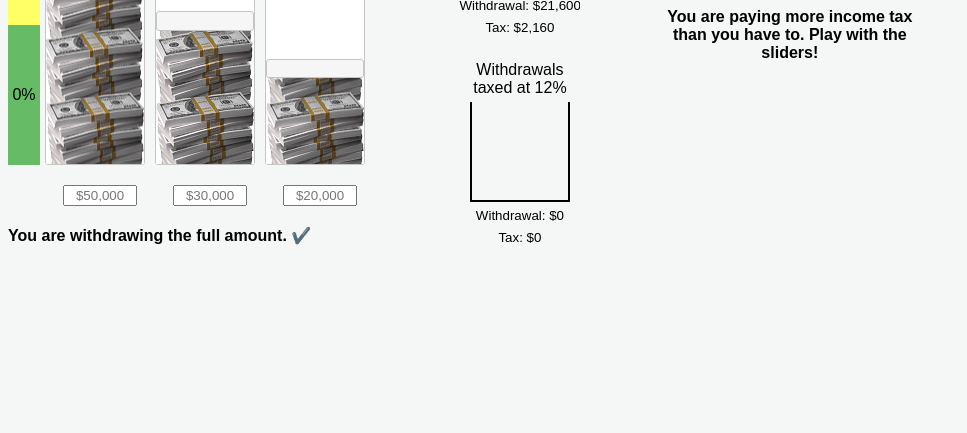
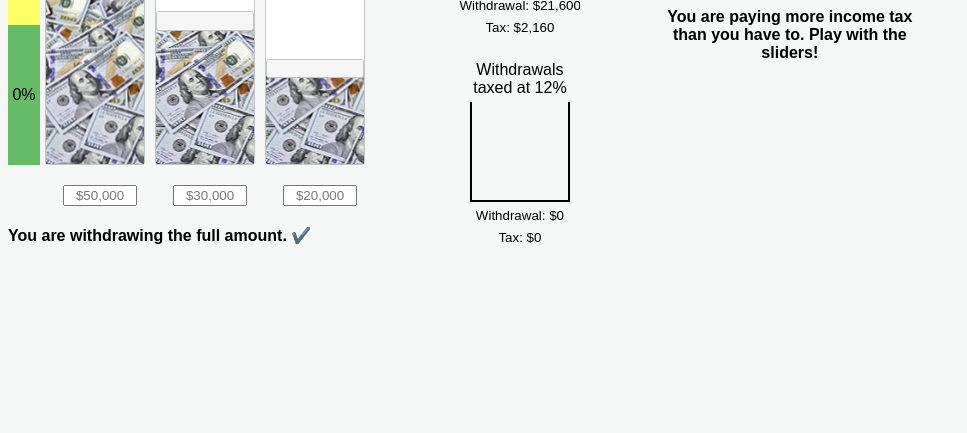
Before and after one commit to goat000/maybefire, a plain HTML site: page exercise1.html in a window 1280 px wide. Shown: the part 367-800 px from the top of the page, without its empty margins (0-967 px from the left). Drawn offline with nearby package versions, Linux system fonts and the light colour scheme.

Commit message:
Replace dollar bill image
From https://www.pexels.com/photo/100-us-dollar-banknotes-3483098/
License: https://www.pexels.com/license/

```diff
--- a/exercise1.css
+++ b/exercise1.css
@@ -88,7 +88,7 @@ body {
     position: absolute;
     bottom: 0;
     width: 100%;
-    background: url('stack_of_money_recurring.png') repeat-y;
+    background: url('hundred_dollar_bills.jpg') repeat-y;
     background-position: bottom; /* So that the background image looks like it is being
                                     revealed, rather than like it is a curtain being pulled
                                     up. */
```
Also changed, not shown: hundred_dollar_bills.jpg (added).
